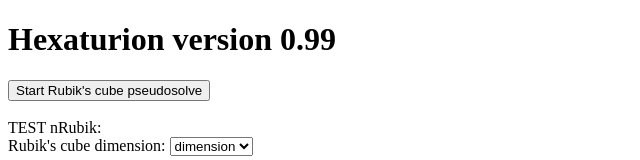
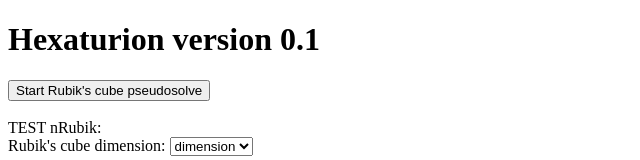
Before and after one commit to jeroenverspeek/hexaturion, a Nuxt app: page / in a window 1280 px wide. Shown: the top 160 px of the page, without its empty margins (0-640 px from the left). Built offline with nearby package versions, Linux system fonts and the light colour scheme.

Commit message:
test cubeAppCommand

```diff
--- a/pages/index.vue
+++ b/pages/index.vue
@@ -58,7 +58,7 @@ export default {
 <template>
 
   <div>
-    <h1>Hexaturion version 0.99</h1>
+    <h1>Hexaturion version 0.1</h1>
     <!-- <span id="theTime"></span> -->
     <button @click="pseudoRubikscubeSolve">Start Rubik's cube pseudosolve</button><br>
     <br>
```
